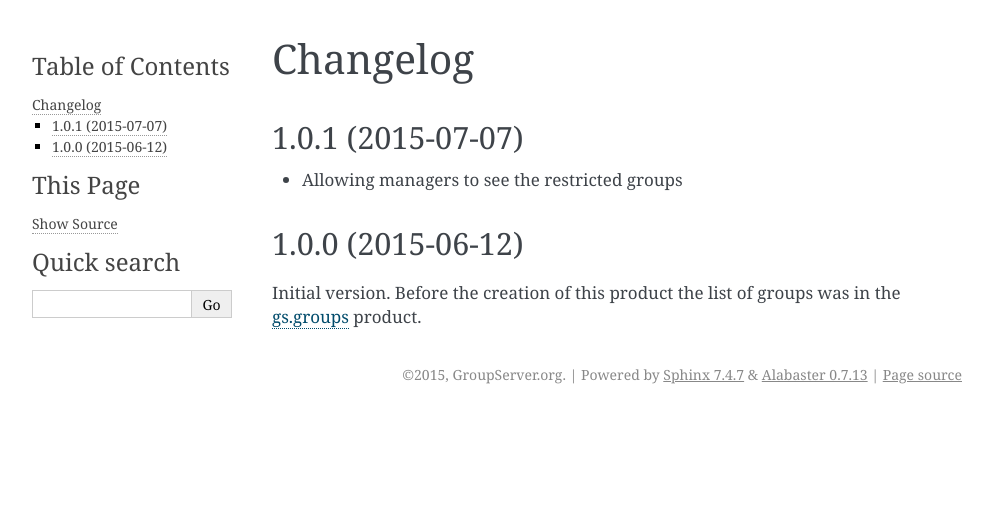
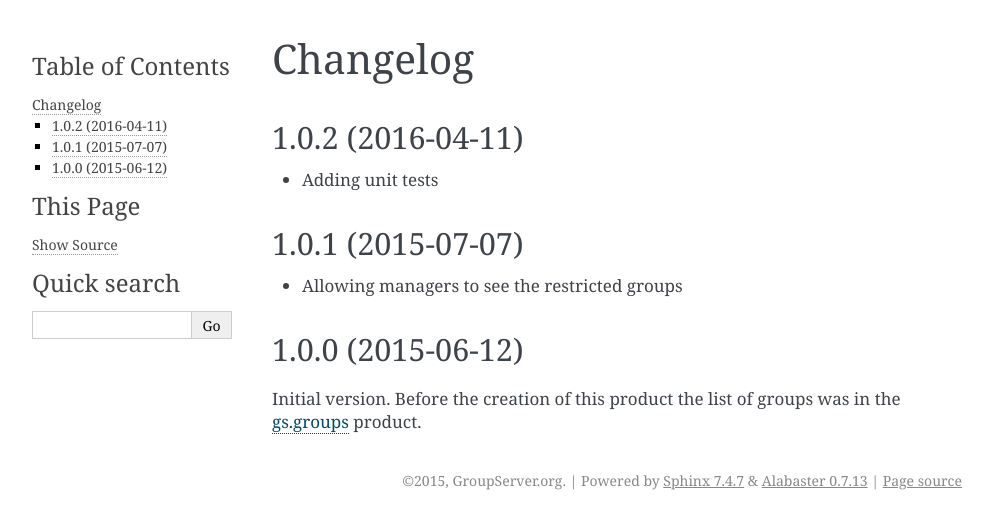
Before and after one commit to groupserver/-gs.group.groups.list, a Sphinx documentation site: the page built from docs/HISTORY.rst, in a window 1280 px wide. Shown: the top 529 px of the page, without its empty margins (148-1141 px from the left). Built offline with Sphinx 7.4.7, drawn with Linux system fonts in a browser that asks for light colours.

Commit message:
Bumping the version

```diff
--- a/docs/HISTORY.rst
+++ b/docs/HISTORY.rst
@@ -1,5 +1,10 @@
 Changelog
 =========
+
+1.0.2 (2016-04-11)
+------------------
+
+* Adding unit tests
 
 1.0.1 (2015-07-07)
 ------------------
--- a/version.py
+++ b/version.py
@@ -1,5 +1,5 @@
 # -*- coding: utf-8 -*-
-version = '1.0.1'
+version = '1.0.2'
 release = False
 
 #--------------------------------------------------------------------------#
```
